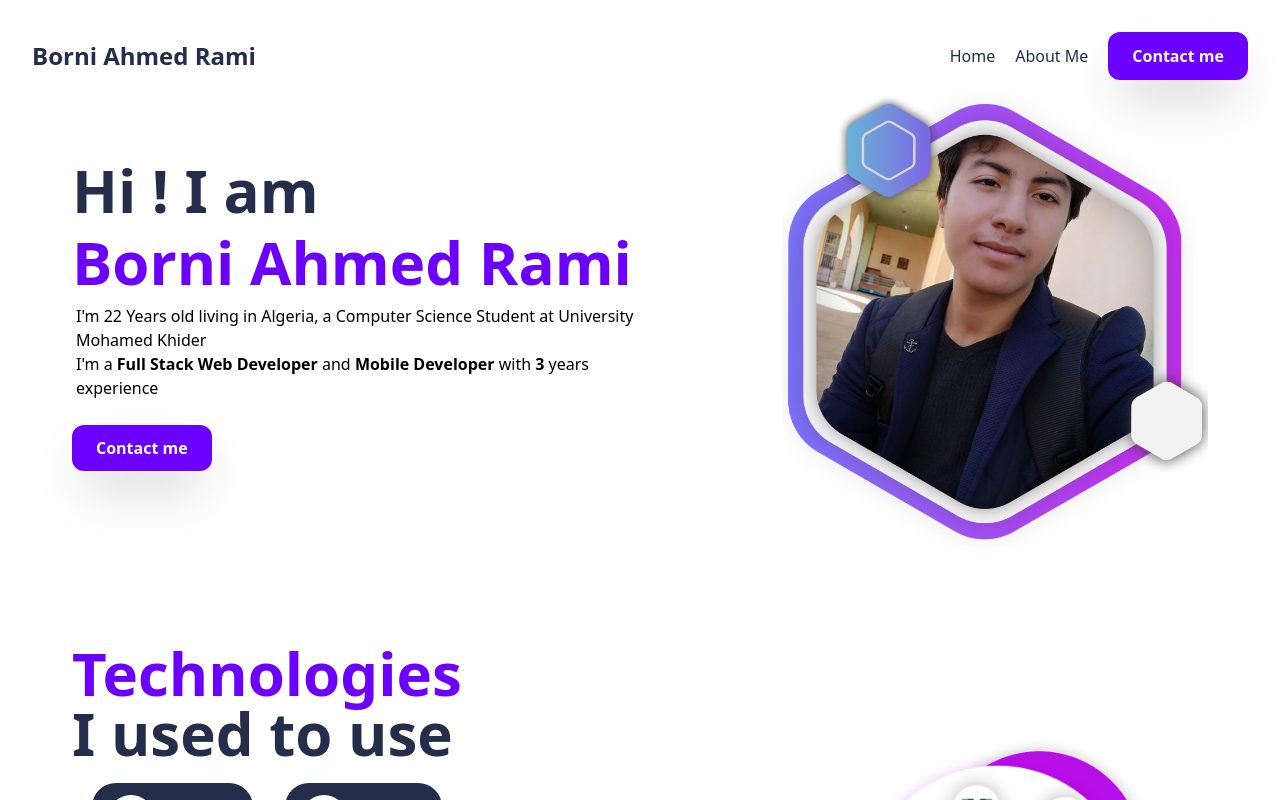
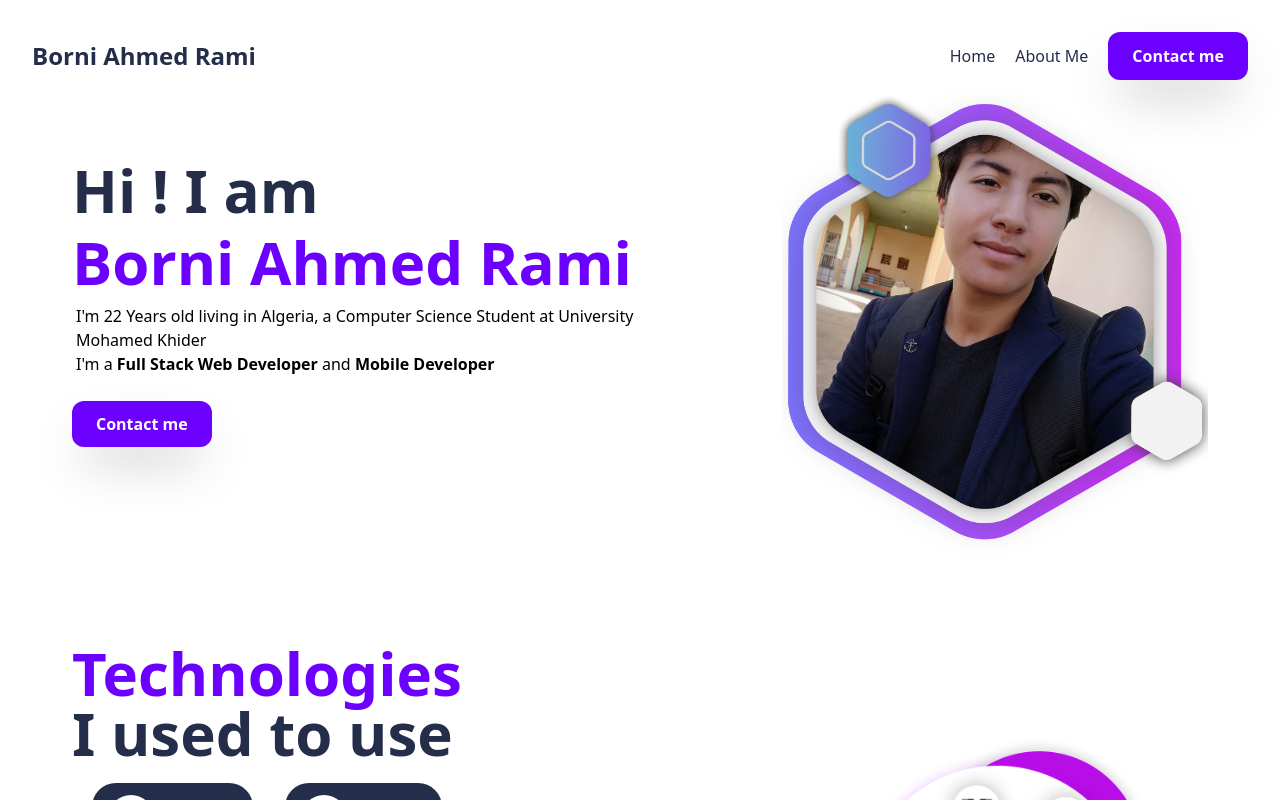
Before and after one commit to ramiborni/BorniAhmedRami-AboutMe, a React (Create React App) app: page / in a window 1280 px wide. Shown: the top 800 px of the page. Built offline with nearby package versions, Linux system fonts and the light colour scheme.

Commit message:
[edit] remove some words in landing component

```diff
--- a/src/components/Landing.tsx
+++ b/src/components/Landing.tsx
@@ -13,7 +13,7 @@ const Landing = () => {
           I'm 22 Years old living in Algeria, a Computer Science Student at University Mohamed
           Khider <br />
           I'm a <span className="font-bold">Full Stack Web Developer</span> and{" "}
-          <span className="font-bold">Mobile Developer</span> with <span className="font-bold">3</span> years experience
+          <span className="font-bold">Mobile Developer</span>
         </p>
         <br/>
         <ContactMe />
```
